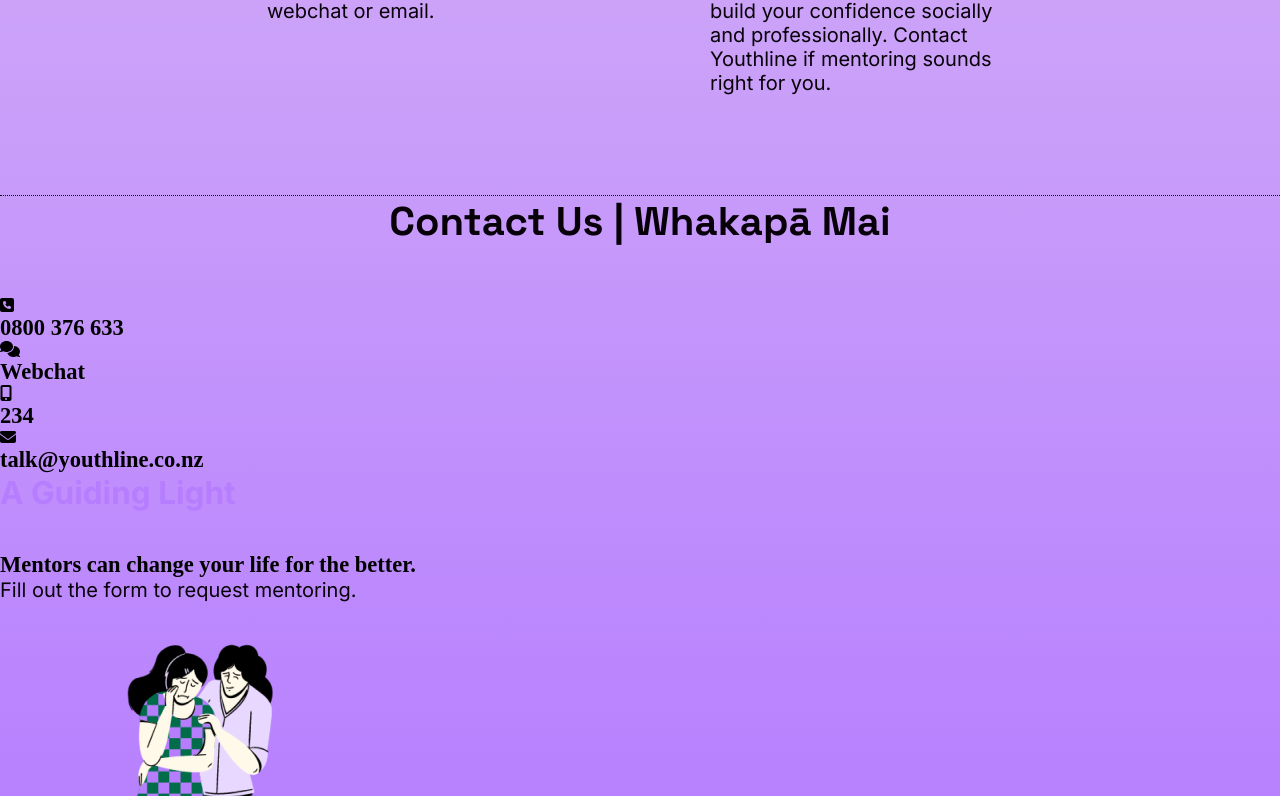
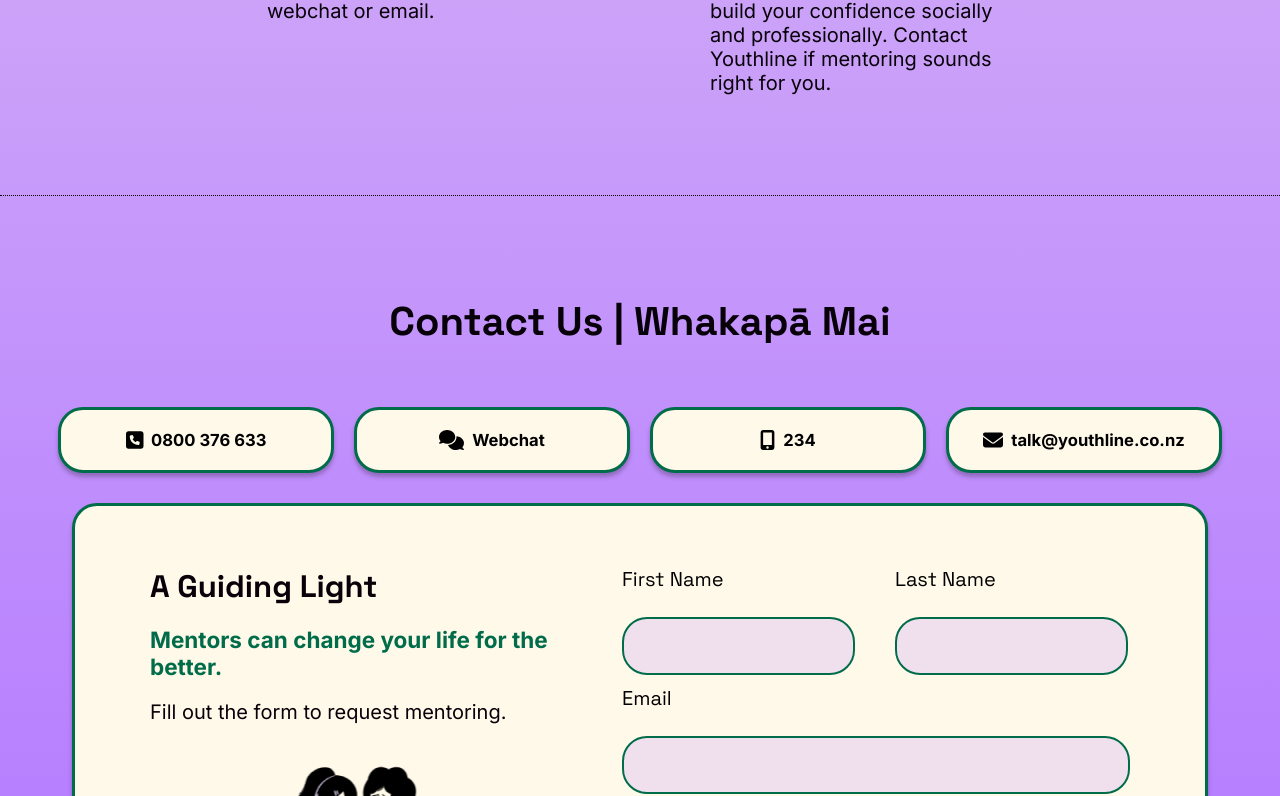
Before and after one commit to 5torey/Youthline-Website-Redesign, a React (Vite) app: page /#/ in a window 1280 px wide. Shown: the part 2004-2800 px from the top of the page. Built offline with nearby package versions, Linux system fonts and the light colour scheme; no server answers.

Commit message:
further styling

```diff
--- a/src/App.scss
+++ b/src/App.scss
@@ -61,9 +61,9 @@
 
 // }
 
-h5 {
-  font-size: 22.5px;
-}
+// h5 {
+//   font-size: 22.5px;
+// }
 
 /* nav */
 
@@ -128,11 +128,11 @@
 }
 
 /* buttons */
-button {
-  background: none;
-  border: none;
-  display: block;
-}
+// button {
+//   background: none;
+//   border: none;
+//   display: block;
+// }
 
 button:hover {
   cursor: pointer;
@@ -208,24 +208,6 @@
   top: 2px;
 }
 
-/* Media queries */
-@media screen and (min-width: 780px) {
-  // h1 {
-  //   font-size: 60px;
-  // }
-  #menu {
-    display: flex;
-    width: 75%;
-    justify-content: center;
-    align-items: center;
-  }
-  #menu li {
-    display: inline-block;
-  }
-  #menu-container {
-    display: none;
-  }
-}
 
 /* Pages */
 
@@ -266,3 +248,29 @@
   align-items: center;
   justify-content: center;
 }
+
+/* Media queries */
+@media screen and (min-width: 780px) {
+
+  #menu {
+    display: flex;
+    width: 75%;
+    justify-content: center;
+    align-items: center;
+  }
+  #menu li {
+    display: inline-block;
+  }
+  #menu-container {
+    display: none;
+  }
+}
+
+@media screen and (max-width: 800px) {
+  .menu-container {
+    overflow-x: hidden;
+    flex-direction: column;
+  }
+
+
+}
--- a/src/components/Contact.jsx
+++ b/src/components/Contact.jsx
@@ -3,6 +3,7 @@
 import Image9 from '../../public/9.png'
 import { FontAwesomeIcon } from '@fortawesome/react-fontawesome'
 import {faSquarePhone, faComments, faMobileScreenButton, faEnvelope} from '@fortawesome/free-solid-svg-icons'
+import '../css/Contact.scss'
 
 // Form Endpoint
 const formEndpoint = import.meta.env.VITE_APP_WP_API_FORM_ENDPOINT;
@@ -69,7 +70,8 @@
             method="POST"
         >
           {/* First Name */}
-            <div>
+            <div className='row' id='nameInput'>
+              <div>
                 <label htmlFor="firstName">First Name</label>
                 <input
                     type="text"
@@ -78,9 +80,9 @@
                     value={firstName}
                     required
                 />
-            </div>
-            {/* Last Name */}
-            <div>
+                </div>
+                {/* Last Name */}
+                <div>
                 <label htmlFor="lastName">Last Name</label>
                 <input
                     type="text"
@@ -90,10 +92,11 @@
                     required
                 />
             </div>
+            </div>
             {/* Email */}
-            <div>
+            <div id='cf1'>
                 <label htmlFor="email">Email</label>
-                <input
+                <input id='email'
                     type="email"
                     name="email"
                     onChange={event => setEmail(event.target.value)}
@@ -102,9 +105,9 @@
                 />
             </div>
             {/* Subject */}
-            <div>
+            <div id='cf2'>
                 <label htmlFor="subject">Subject</label>
-                <input
+                <input id='subject'
                     type="text"
                     name="subject"
                     onChange={(event) => setSubject(event.target.value)}
@@ -113,9 +116,9 @@
                 />
             </div>
             {/* Message */}
-            <div>
+            <div id='cf3'>
                 <label htmlFor="message">Message</label>
-                <textarea
+                <textarea id='message'
                     name="message"
                     onChange={event => setMessage(event.target.value)}
                     value={message}
@@ -124,8 +127,8 @@
             </div>
             {/* Submit Button */}
             <div>
-                <button className="submit-button" type="submit">
-                    Send a message
+                <button id='submit-button' className="submit-button" type="submit">
+                    Submit
                 </button>
             </div>
         </form>
@@ -159,10 +162,10 @@
       </div>
       <div className="contact-form-container">
         <div className="contact-form-text">
-          <h4>A Guiding Light</h4>
-          <h5>Mentors can change your life for the better.</h5>
-          <p>Fill out the form to request mentoring.</p>
-          <img src={Image9} alt="Girl crying wearing a checkered dress, being comforted by ambigoudly gendered person" />
+          <h4 id='ft1'>A Guiding Light</h4>
+          <h5 id='ft2'>Mentors can change your life for the better.</h5>
+          <p id='ft3'>Fill out the form to request mentoring.</p>
+          <img id='cfimg' src={Image9} alt="Girl crying wearing a checkered dress, being comforted by ambigoudly gendered person" />
         </div>
         <div className="contact-form">
           <ContactForm/>
--- a/src/components/Services.jsx
+++ b/src/components/Services.jsx
@@ -44,13 +44,13 @@
         <div className="services-text-container">
           {/* Counselling Cont */}
             <div className="service-container">
-              <h4>Counselling | Tohutohu</h4>
+              <h4 id='ct5'>Counselling | Tohutohu</h4>
               <h5 id='ct4'>It's normal to worry about asking for help, but we are here to listen and help you figure out what is right for you.</h5>
               <p>Our counselling services are free and confidential. They are available for free via call, txt, webchat or email. </p>
             </div>
             {/* Service Cont */}
             <div className="service-container">
-            <h4>Mentoring | Kaiārahi</h4>
+            <h4 id='ct5'>Mentoring | Kaiārahi</h4>
             <h5 id='ct4'>Mentoring is a one-on-one relationship, usually with a youth worker, who will work with you to plan and achieve your goals.</h5>
             <p>A mentor can help you set education goals, create a CV, develop skills to find a job, and build your confidence socially and professionally. Contact Youthline if mentoring sounds right for you.</p>
             </div>
--- a/src/css/Contact.scss
+++ b/src/css/Contact.scss
@@ -6,9 +6,120 @@
     display: flex;
     flex-direction: column;
     justify-content: center;
+    align-items: center;
     border-bottom: dotted 1px $black;
-    padding: 100px 197px;
+    padding: 100px;
 }
+
+.contact-blobs-container {
+    display: flex;
+    flex-direction: row;
+    justify-content: space-evenly;
+}
+
+.contact-blob {
+    display: flex;
+    background: $white;
+    border: solid $green;
+    width: 270px;
+    height: 60px;
+    justify-content: center;
+    align-items: center;
+    margin: 10px;
+    font-family: $body;
+    font-size: 20px;
+    font-weight: 200;
+    border-radius: 25px;
+    gap: 8px;
+    box-shadow: 0px 4px 4px 0px rgba(0, 0, 0, 0.25);
+}
+
+.contact-form-container {
+    display: flex;
+    flex-direction: row;
+    margin: 20px;
+    background: $white;
+    border: solid $green;
+    border-radius: 25px;
+    box-shadow: 0px 4px 4px 0px rgba(0, 0, 0, 0.25);
+    padding: 50px 65px;
+    width: 1000px;
+    height: auto;
+    justify-content: space-between;
+    gap: 40px;
+}
+
+.contact-form-text {
+    padding: 10px;
+}
+
+#cfimg {
+    width: 400px;
+    height: 400px;
+}
+
+// Contact form
+
+.contact-form {
+    display: flex;
+    flex-direction: column;
+    font-family: $heading;
+    font-size: 20px;
+    padding: 10px 10px 10px 10px;
+    input {
+        border: solid $green 2px;
+        border-radius: 25px;
+        width: 225px;
+        height: 50px;
+        background: rgba(182, 126, 255, 0.20);
+        padding: 2px;
+    }
+    input:focus {
+            outline: none;
+    }
+    label {
+        padding-bottom: 25px;
+    }
+    textarea {
+        border: solid $green 2px;
+        border-radius: 25px;
+        height: 50px;
+        background: rgba(182, 126, 255, 0.20);
+        padding: 2px;
+    }
+    textarea:focus {
+        outline: none;
+}
+}
+
+#nameInput {
+    display: flex;
+    gap: 40px;
+}
+
+#email, #subject, #message {
+    width: 500px;
+}
+
+#cf1, #cf2, #cf3 {
+    padding: 10px 0px 10px 0px;
+}
+
+// Button
+
+#submit-button {
+    background: $green !important;
+    color: $white;
+    border: solid $black 1px;
+    border-radius: 25px;
+    width: 150px;
+    height: 50px;
+    font-family: $body;
+    font-size: 20px;
+    align-items: center;
+}
+
+// Heading / text
 
 h3 {
     color: $black;
@@ -22,10 +133,21 @@
     text-align: center;
 }
 
-.contact-blob {
-    background: $white;
-    border: solid $green 2px;
+#ft1 {
+    color: $black;
+    font-family: $heading;
+    font-size: 31px;
+    margin-bottom: 20px;
 }
+
+#ft2 {
+    color: $green;
+    font-family: $body;
+    font-size: 22.5px;
+    margin-bottom: 20px;
+}
+
+// media queries
 
 @media screen and (max-width: 800px){}
 @media screen and (min-width: 800px){}
--- a/src/css/Header.scss
+++ b/src/css/Header.scss
@@ -22,6 +22,7 @@
     color: $white;
     height: 50px;
     width: 125px;
+    border: none;
     a {
         color: $white;
         font-weight: 300;
--- a/src/css/Hero.scss
+++ b/src/css/Hero.scss
@@ -31,6 +31,7 @@
 #donate2 {
     color: $white;
 }
+
 .hero-container{
     display: flex;
     justify-content: center;
@@ -78,6 +79,8 @@
     width: 150px;
     height: 50px;
     border-radius: 25px;
+    border: none;
+    box-shadow: 0px 4px 4px 0px rgba(0, 0, 0, 0.25)
 }
 
 .hero-image {
--- a/src/css/Services.scss
+++ b/src/css/Services.scss
@@ -31,6 +31,7 @@
     padding-left: 30px;
     height: 440px;
     width: 230px;
+    box-shadow: 0px 4px 4px 0px rgba(0, 0, 0, 0.25)
 }
 
 .services-text-container {
@@ -63,7 +64,7 @@
     text-align: center;
 }
 
-h4 {
+#ct5 {
     font-size: 31.5px;
     font-family: $body;
     font-weight: bold;
@@ -107,5 +108,29 @@
 }
 
 
-@media screen and (max-width: 800px){}
-@media screen and (min-width: 800px){}
+@media screen and (max-width: 800px) {
+    .services-main-container, .service-container, .card-container {
+        flex-direction: column;
+        align-items: center;
+        text-align: center;
+        justify-content: center;
+        padding: none !important;
+        overflow-x: hidden;
+    }
+
+    .services-text-container {
+        flex-direction: column;
+        align-items: center;
+        text-align: center;
+        justify-content: center;
+        padding: none !important;
+    }
+
+    .service-card {
+        margin-bottom: 30px;
+    }
+
+}
+@media screen and (min-width: 800px){
+
+}
```
